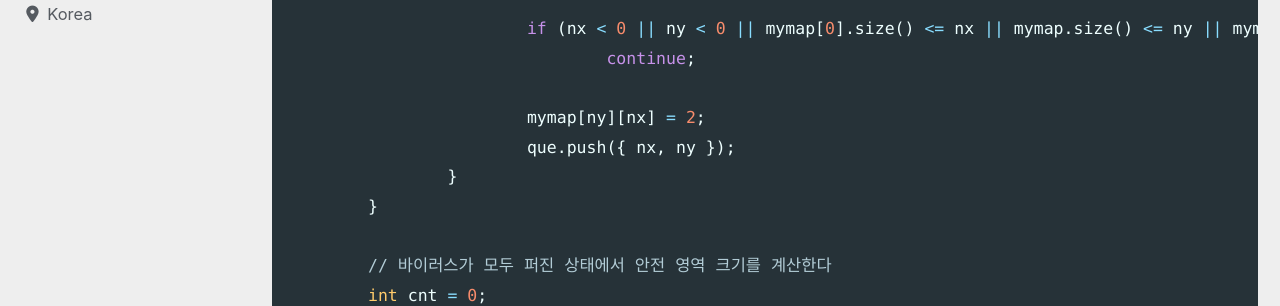
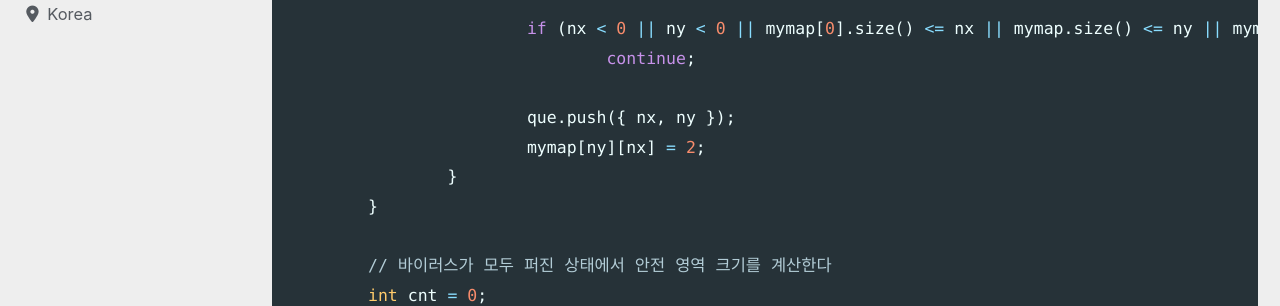
Before and after one commit to devMyeong/devMyeong.github.io, a Jekyll site: the page built from _posts/codingTest/2022-09-25-백준.md, in a window 1280 px wide and 900 px high, scrolled down 31675 px. Shown: the part 152-458 px from the top of the window. Built offline with Jekyll 4.4.1, drawn with Linux system fonts in a browser that asks for light colours; cached includes are drawn as plain includes; nearby versions of some CDN libraries; some web fonts are replaced; comment, search, counter and statistics services are not loaded.

Commit message:
Chore : 수정

```diff
--- a/_posts/codingTest/2022-09-25-백준.md
+++ b/_posts/codingTest/2022-09-25-백준.md
@@ -929,8 +929,8 @@ void BFS(vector<vector<int>>& mymap)
 			if (nx < 0 || ny < 0 || mymap[0].size() <= nx || mymap.size() <= ny || mymap[ny][nx] != 0)
 				continue;
 
+			que.push({ nx, ny });
 			mymap[ny][nx] = 2;
-			que.push({ nx, ny });
 		}
 	}
 
```
